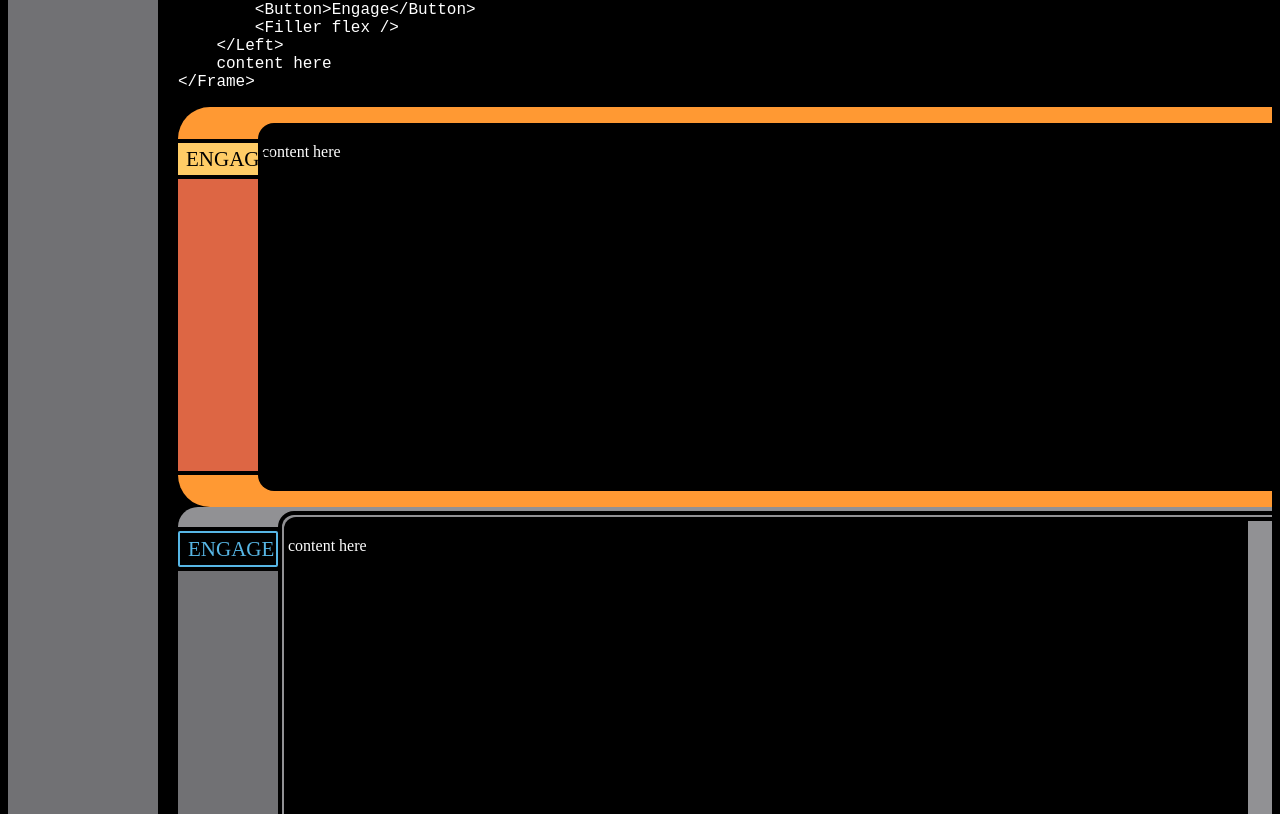
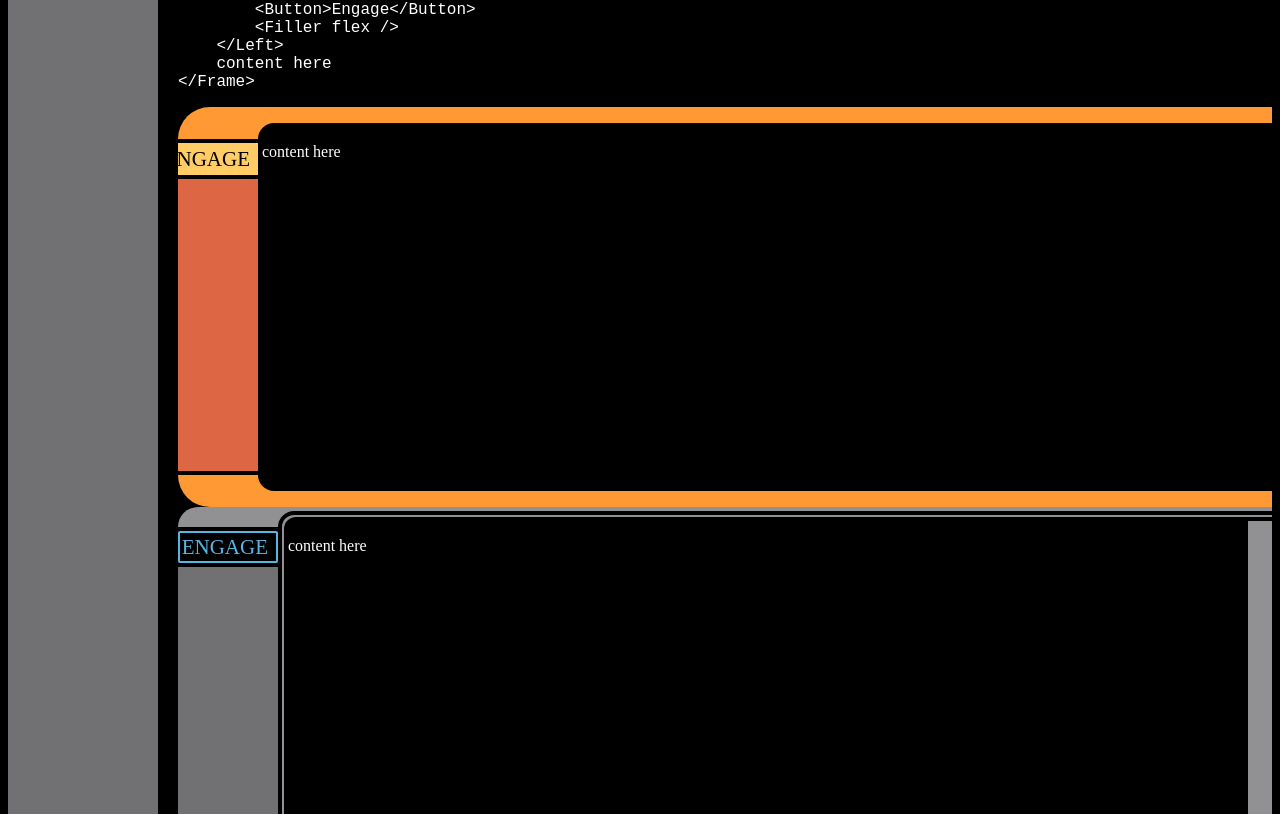
Before and after one commit to rikkertkoppes/yalu, a Next.js app: page / in a window 1280 px wide. Shown: the part 906-1720 px from the top of the page. Built offline with nearby package versions, Linux system fonts and the light colour scheme.

Commit message:
improve button styling

```diff
--- a/src/css/elements.css
+++ b/src/css/elements.css
@@ -48,6 +48,15 @@
     /* font-weight: bold; */
     font-family: var(--button-font-family);
     box-sizing: border-box;
+    white-space: nowrap;
+    display: flex;
+    align-items: center;
+    justify-content: flex-end;
+    height: var(--local-height);
+}
+.lcars-button.rounded {
+    border-radius: var(--local-height);
+    padding: 8px 16px;
 }
 /* .lcars-button:hover {
     background-color: var(--bright);
@@ -64,7 +73,6 @@
 
 .lcars-gap {
     font-size: 21px;
-    line-height: 16px;
     /* min-height: 16px; */
     text-transform: uppercase;
     background: var(--bkg);
```
